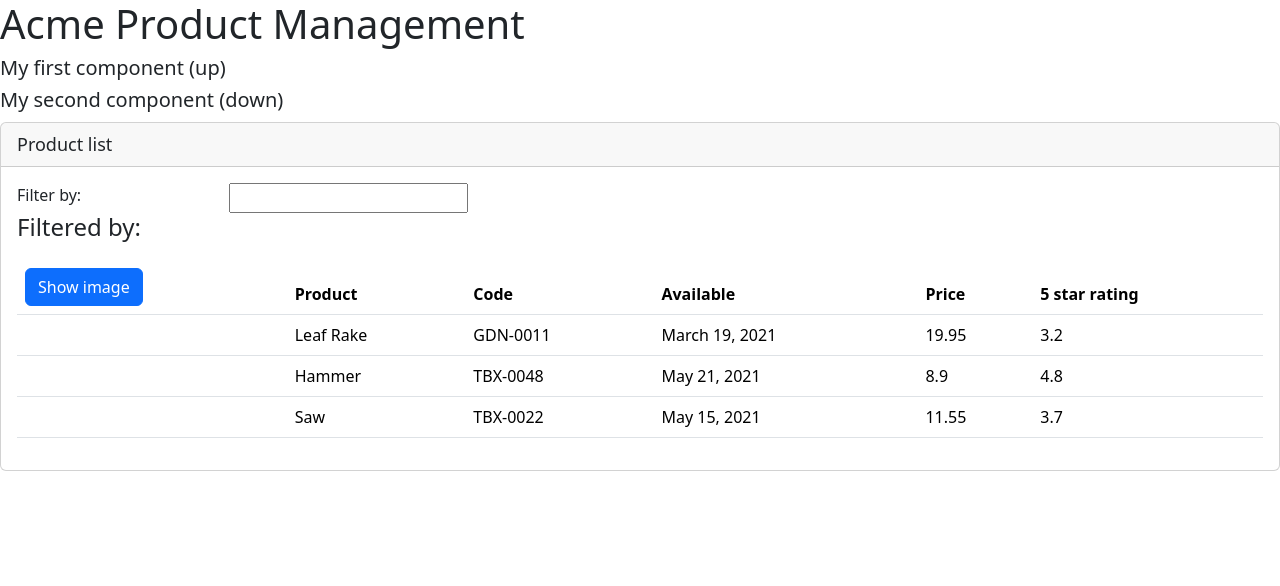
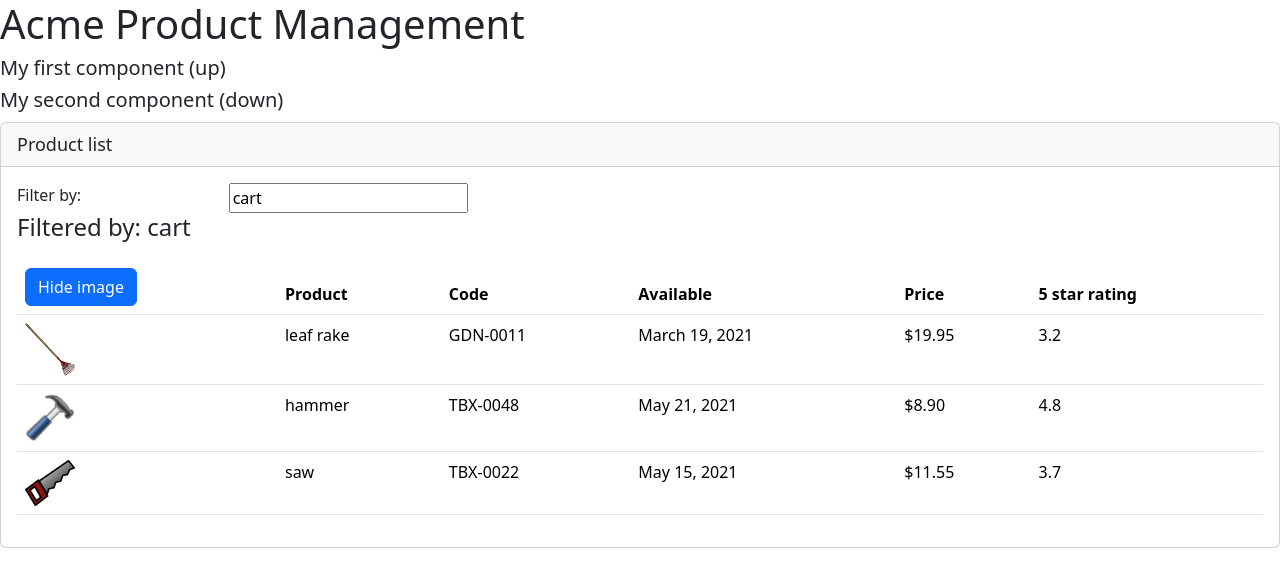
Before and after one commit to EviBera/Learn-Angular, an Angular app in the folder APM/: page / in a window 1280 px wide. Both pictures are taken after a click on the button "Show image". Shown: the top 586 px of the page. Built offline with nearby package versions, Linux system fonts and the light colour scheme.

Commit message:
Get to know data bindings

```diff
--- a/APM/src/app/app.module.ts
+++ b/APM/src/app/app.module.ts
@@ -3,6 +3,7 @@
 
 import { AppComponent } from './app.component';
 import { ProductListComponent } from './products/product-list.component';
+import { FormsModule } from '@angular/forms';
 
 @NgModule({
   declarations: [
@@ -10,7 +11,8 @@
     ProductListComponent
   ],
   imports: [
-    BrowserModule
+    BrowserModule,
+    FormsModule
   ],
   bootstrap: [AppComponent]
 })
--- a/APM/src/app/products/product-list.component.html
+++ b/APM/src/app/products/product-list.component.html
@@ -8,12 +8,13 @@
         <div class="row">
             <div class="col-md-2">Filter by:</div>
             <div class="col-md-4">
-                <input type="text" />
+                <input type="text"
+                [(ngModel)]="listFilter"/>
             </div>
         </div>
         <div class="row">
             <div class="col-md-6">
-                <h4>Filtered by:</h4>
+                <h4>Filtered by: {{listFilter}}</h4>
             </div>
         </div>
         <div class="table-responsive">
@@ -21,8 +22,9 @@
                 <thead>
                     <tr>
                         <th>
-                            <button class="btn btn-primary">
-                                Show image
+                            <button class="btn btn-primary"
+                                (click)="toggleImage()">
+                                {{showImage ? 'Hide' : 'Show'}} image
                             </button>
                         </th>
                         <th>Product</th>
@@ -34,11 +36,17 @@
                 </thead>
                 <tbody>
                     <tr *ngFor="let product of products">
-                        <td></td>
-                        <td>{{product.productName}}</td>
+                        <td>
+                            <img *ngIf="showImage"
+                                [src]="product.imageUrl"
+                                [title]="product.productName"
+                                [style.width.px]="imageWidth"
+                                [style.magrin.px]="imageMargin">
+                        </td>
+                        <td>{{product.productName | lowercase}}</td>
                         <td>{{product.productCode}}</td>
                         <td>{{product.releaseDate}}</td>
-                        <td>{{product.price}}</td>
+                        <td>{{product.price | currency:'USD': 'symbol': '1.2-2'}}</td>
                         <td>{{product.starRating}}</td>
                     </tr>
                 </tbody>
--- a/APM/src/app/products/product-list.component.ts
+++ b/APM/src/app/products/product-list.component.ts
@@ -6,6 +6,10 @@
 })
 export class ProductListComponent {
     pageTitle: string = 'Product list';
+    imageWidth: number = 50;
+    imageMargin: number = 2;
+    showImage: boolean = false;
+    listFilter: string = 'cart';
     products: any[] = [
         {
             "productId": 1,
@@ -38,4 +42,8 @@
             "imageUrl": "assets/images/saw.png"
           }
     ];
+
+    toggleImage(): void {
+        this.showImage = !this.showImage;
+    }
 }
```
